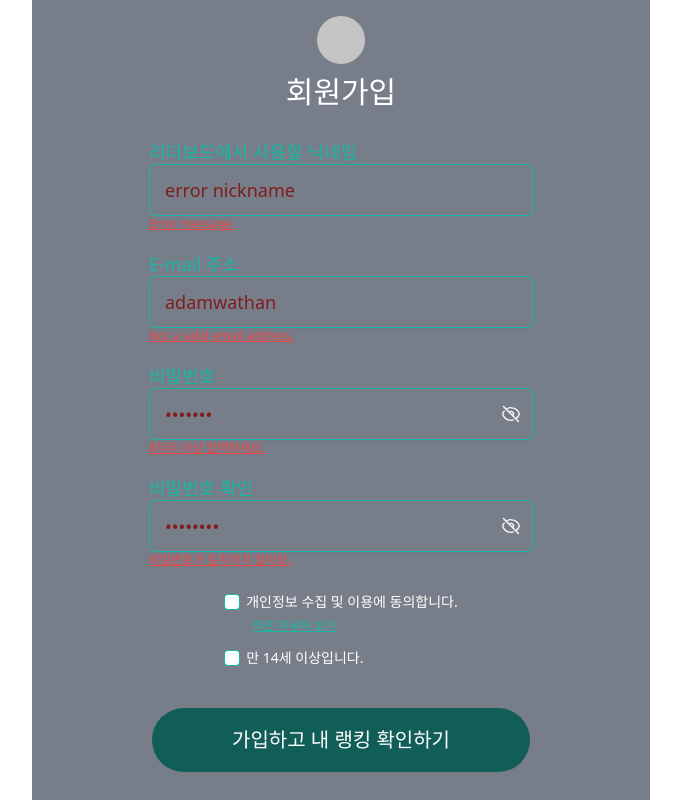
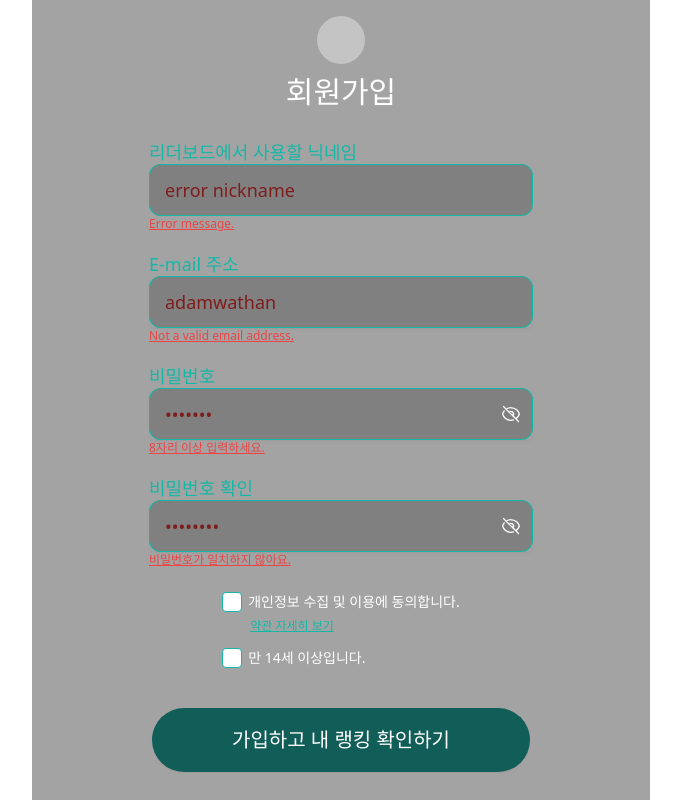
Before and after one commit to undermilli/tailwindtest, a React (Vite) app: page /signin in a window 1280 px wide. Shown: the whole page, without its empty margins (299-980 px from the left). Built offline with nearby package versions, Linux system fonts and the light colour scheme.

Commit message:
LOL-38 style: modal color, input color edit

```diff
--- a/src/pages/signin.jsx
+++ b/src/pages/signin.jsx
@@ -8,7 +8,7 @@ function Signin() {
 
   return (
     <div>
-      <div className="w-max h-max bg-slate-800/60 flex flex-col items-center justify-center fixed inset-0 m-auto text-whiteF rounded-3xl px-20 py-4">
+      <div className="w-max h-max bg-modalGray/60 flex flex-col items-center justify-center fixed inset-0 m-auto text-whiteF rounded-3xl px-20 py-4">
         <div className="bg-logoGray w-12 h-12 rounded-full mb-2.5 mt-7"></div>
         <h1 className="text-3xl mb-5">회원가입</h1>
         <div>
@@ -24,7 +24,7 @@ function Signin() {
               type="text"
               name="nickname"
               id="nickname"
-              className="block w-full rounded-md border-0 px-4 py-3 shadow-sm ring-1 ring-inset ring-teal-500 placeholder:text-gray-400 focus:ring-1 focus:ring-inset focus:ring-teal-500 bg-transparent text-whiteF text-lg"
+              className="block w-full rounded-xl border-0 px-4 py-3 shadow-sm ring-1 ring-inset ring-teal-500 placeholder:text-gray-400 focus:ring-1 focus:ring-inset focus:ring-teal-500 bg-inputBg/50 text-whiteF text-lg"
               placeholder="사용할 닉네임"
             />
           </div> */}
@@ -33,7 +33,7 @@ function Signin() {
                 type="text"
                 name="nickname"
                 id="nickname"
-                className="block w-full rounded-md border-0 px-4 py-3 pr-10 text-red-900 ring-1 ring-inset ring-teal-500 placeholder:text-red-300 focus:ring-1 focus:ring-inset focus:ring-teal-500 bg-transparent text-lg"
+                className="block w-full rounded-xl border-0 px-4 py-3 pr-10 text-red-900 ring-1 ring-inset ring-teal-500 placeholder:text-red-300 focus:ring-1 focus:ring-inset focus:ring-teal-500 bg-inputBg/50 text-lg"
                 placeholder="사용할 닉네임"
                 defaultValue="error nickname"
                 aria-invalid="true"
@@ -57,7 +57,7 @@ function Signin() {
             type="email"
             name="email"
             id="email"
-            className="block w-full rounded-md border-0 px-4 py-3  shadow-sm ring-1 ring-inset ring-teal-500 placeholder:text-gray-400 focus:ring-1 focus:ring-inset focus:ring-teal-500  bg-transparent text-whiteF text-lg"
+            className="block w-full rounded-xl border-0 px-4 py-3  shadow-sm ring-1 ring-inset ring-teal-500 placeholder:text-gray-400 focus:ring-1 focus:ring-inset focus:ring-teal-500  bg-inputBg/50 text-whiteF text-lg"
             placeholder="you@example.com"
           />
         </div> */}
@@ -66,7 +66,7 @@ function Signin() {
               type="email"
               name="email"
               id="email"
-              className="block w-full rounded-md border-0 px-4 py-3 pr-10 text-red-900 ring-1 ring-inset ring-teal-500 placeholder:text-red-300 focus:ring-1 focus:ring-inset focus:ring-teal-500 bg-transparent text-lg"
+              className="block w-full rounded-xl border-0 px-4 py-3 pr-10 text-red-900 ring-1 ring-inset ring-teal-500 placeholder:text-red-300 focus:ring-1 focus:ring-inset focus:ring-teal-500 bg-inputBg/50 text-lg"
               placeholder="you@example.com"
               defaultValue="adamwathan"
               aria-invalid="true"
@@ -94,7 +94,7 @@ function Signin() {
             type={showPW ? "text" : "password"}
             name="password"
             id="password"
-            className="block w-full rounded-md border-0 px-4 py-3 shadow-sm ring-1 ring-inset ring-teal-500 placeholder:text-gray-400 focus:ring-1 focus:ring-inset focus:ring-teal-500 bg-transparent text-whiteF text-lg"
+            className="block w-full rounded-xl border-0 px-4 py-3 shadow-sm ring-1 ring-inset ring-teal-500 placeholder:text-gray-400 focus:ring-1 focus:ring-inset focus:ring-teal-500 bg-inputBg/50 text-whiteF text-lg"
             placeholder="비밀번호를 입력해주세요."
           />
           <div
@@ -118,7 +118,7 @@ function Signin() {
               type={showPW ? "text" : "password"}
               name="password"
               id="password"
-              className="block w-full rounded-md border-0 px-4 py-3 pr-10 text-red-900 ring-1 ring-inset ring-teal-500 placeholder:text-red-300 focus:ring-1 focus:ring-inset focus:ring-teal-500 bg-transparent text-lg"
+              className="block w-full rounded-xl border-0 px-4 py-3 pr-10 text-red-900 ring-1 ring-inset ring-teal-500 placeholder:text-red-300 focus:ring-1 focus:ring-inset focus:ring-teal-500 bg-inputBg/50 text-lg"
               placeholder="비밀번호를 입력해주세요."
               defaultValue="1234567"
               aria-invalid="true"
@@ -160,7 +160,7 @@ function Signin() {
             type={showVerifyPW ? "text" : "password"}
             name="verifyPassword"
             id="verifyPassword"
-            className="block w-full rounded-md border-0 px-4 py-3 shadow-sm ring-1 ring-inset ring-teal-500 placeholder:text-gray-400 focus:ring-1 focus:ring-inset focus:ring-teal-500 bg-transparent text-whiteF text-lg"
+            className="block w-full rounded-xl border-0 px-4 py-3 shadow-sm ring-1 ring-inset ring-teal-500 placeholder:text-gray-400 focus:ring-1 focus:ring-inset focus:ring-teal-500 bg-inputBg/50 text-whiteF text-lg"
             placeholder="비밀번호 재입력"
           />
           <div
@@ -184,7 +184,7 @@ function Signin() {
               type={showVerifyPW ? "text" : "password"}
               name="verifyPassword"
               id="verifyPassword"
-              className="block w-full rounded-md border-0 px-4 py-3 pr-10 text-red-900 ring-1 ring-inset ring-teal-500 placeholder:text-red-300 focus:ring-1 focus:ring-inset focus:ring-teal-500 bg-transparent text-lg"
+              className="block w-full rounded-xl border-0 px-4 py-3 pr-10 text-red-900 ring-1 ring-inset ring-teal-500 placeholder:text-red-300 focus:ring-1 focus:ring-inset focus:ring-teal-500 bg-inputBg/50 text-lg"
               placeholder="비밀번호 재입력"
               defaultValue="12345678"
               aria-invalid="true"
@@ -218,7 +218,7 @@ function Signin() {
                 aria-describedby="comments-description"
                 name="comments"
                 type="checkbox"
-                className="h-4 w-4 rounded border-teal-500 text-teal-500 focus:ring-teal-500 mr-1.5 mt-0.5"
+                className="h-5 w-5 rounded border-teal-500 text-teal-500 focus:ring-teal-500 mr-1.5"
               />
               <p className="text-sm">개인정보 수집 및 이용에 동의합니다.</p>
             </div>
@@ -235,7 +235,7 @@ function Signin() {
               aria-describedby="comments-description"
               name="comments"
               type="checkbox"
-              className="h-4 w-4 rounded border-teal-500 text-teal-500 focus:ring-teal-500 mr-1.5 mt-0.5"
+              className="h-5 w-5 rounded border-teal-500 text-teal-500 focus:ring-teal-500 mr-1.5"
             />
             <p className="text-sm">만 14세 이상입니다.</p>
           </div>
--- a/tailwind.config.js
+++ b/tailwind.config.js
@@ -12,6 +12,8 @@ export default {
       },
       backgroundColor: {
         logoGray: "#C4C4C4",
+        modalGray: "#666666",
+        inputBg: "#5f5f5f",
       },
     },
   },
```
